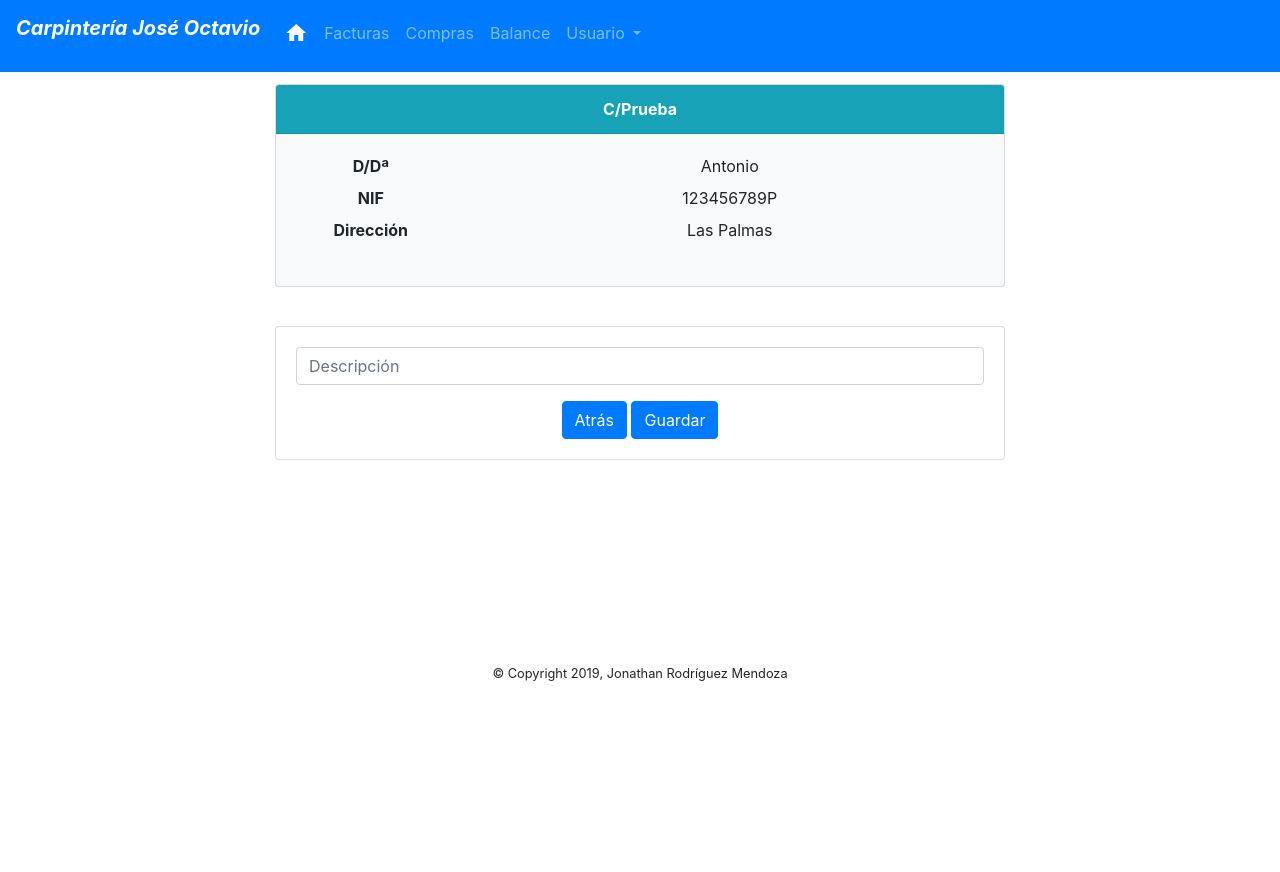
After one commit to jonathanroddev/JORCarp, a PHP site: page /Views/cliente.php?idcliente=1 in a window 1280 px wide. The commit adds this page. Run offline with PHP 8.4, Linux system fonts and the light colour scheme; a user stored in the database is signed in; data comes from the database, SQL or seed files in the repository.

Commit message:
08-07-2019 15:47 - Empezadas a crear las páginas para cada cliente.

```diff
--- a/Controllers/MainController.php
+++ b/Controllers/MainController.php
@@ -13,4 +13,12 @@ if(isset($_POST["uploadFile"])){
     $invUtils = new InvoicesUtils();
     $invUtils->uploadCustomersData();
 }
+if(isset($_POST["invoice"])){
+    if(isset($_GET["idcliente"])){
+        if(isset($_POST["descriptions"])){
+            echo $_GET["idcliente"];
+            echo $_POST["descriptions"][0];
+        }
+    }
+}
 ?>
--- a/Models/DBUtils.php
+++ b/Models/DBUtils.php
@@ -33,8 +33,28 @@ class DBUtils
         $_SESSION["userStatus"] = 0;
         $_SESSION["userPrivileges"] = 0;
         $_SESSION["fileUploaded"] = false;
-        $_SESSION["customersData"] = null;
         if(isset($_SESSION["fileDirectory"])) unlink($_SESSION["fileDirectory"]);
+        $this->deleteCustomersTable();
+    }
+
+    function insertCustomersDatas($customers)
+    {
+        $dbConn = new DBConnection();
+        $pdoConnection = $dbConn->PdoConnection();
+        try {
+            for($i=0;$i<sizeof($customers);$i++){
+                $name = $customers[$i]["name"];
+                $nif = $customers[$i]["nif"];
+                $address1 = $customers[$i]["address1"];
+                $address2 = $customers[$i]["address2"];
+                $sql = "INSERT INTO customers (cus_name,cus_nif,cus_address1,cus_address2) VALUES ('".$name."','".$nif."','".$address1."','".$address2."')";
+                $prepareQuery = $pdoConnection->prepare($sql);
+                $prepareQuery->execute();
+            }
+        } catch (Exception $e) {
+            echo '<hr>Reading Error: (' . $e->getMessage() . ')';
+            return false;
+        }
     }
 
     function getDatas($sql)
@@ -44,11 +64,25 @@ class DBUtils
         try {
             $prepareQuery = $pdoConnection->prepare($sql);
             $prepareQuery->execute();
-            $result = $prepareQuery->fetch(PDO::FETCH_ASSOC);
+            $result = $prepareQuery->fetchAll(PDO::FETCH_ASSOC);
         } catch (Exception $e) {
             echo '<hr>Reading Error: (' . $e->getMessage() . ')';
             return false;
         }
         return $result;
     }
+
+    function deleteCustomersTable()
+    {
+        $dbConn = new DBConnection();
+        $pdoConnection = $dbConn->PdoConnection();
+        try {
+            $sql= "DELETE FROM customers";
+            $prepareQuery = $pdoConnection->prepare($sql);
+            $prepareQuery->execute();
+        } catch (Exception $e) {
+            echo '<hr>Reading Error: (' . $e->getMessage() . ')';
+            return false;
+        }
+    }
 }
--- a/Models/InvoicesUtils.php
+++ b/Models/InvoicesUtils.php
@@ -5,12 +5,15 @@ class InvoicesUtils
 
     function uploadCustomersData()
     {
+        include_once "DBUtils.php";
+        $dbUtils = new DBUtils();
         $uploadTo = '../Files/';
         $uploadCustomersFile = $uploadTo . basename($_FILES['customersFile']['name']);
         move_uploaded_file($_FILES['customersFile']['tmp_name'], $uploadCustomersFile);
+        $_SESSION["fileDirectory"] = $uploadCustomersFile;
+        $customers = $this->exportCustomersFromExcel($uploadCustomersFile);
+        $dbUtils->insertCustomersDatas($customers);
         $_SESSION["fileUploaded"] = true;
-        $_SESSION["fileDirectory"] = $uploadCustomersFile;
-        $_SESSION["customersData"] = $this->exportCustomersFromExcel($uploadCustomersFile);
     }
 
     function exportCustomersFromExcel($customersFileName)
--- a/Views/Layouts/header.php
+++ b/Views/Layouts/header.php
@@ -4,6 +4,7 @@
 session_start();
 include_once("../Controllers/MainController.php");
 include_once("../Models/DBUtils.php");
+include_once("../Models/InvoicesUtils.php");
 ?>
 <head>
     <title><?php echo $title ?></title>
@@ -14,8 +15,15 @@ include_once("../Models/DBUtils.php");
           rel="stylesheet">
 </head>
 <body>
+<script type="text/javascript">
+    {
+        if (history.forward(1))
+            location.replace(history.forward(1))
+    }
+</script>
 <nav class="navbar navbar-expand-lg navbar-dark bg-primary">
-    <p class="font-weight-bolder font-italic"><a class="navbar-brand" href="/Views/contabilidad.php">Carpintería José Octavio</a></p>
+    <p class="font-weight-bolder font-italic"><a class="navbar-brand" href="/Views/contabilidad.php">Carpintería José
+            Octavio</a></p>
     <?php if (isset($_SESSION["userPrivileges"]) && $_SESSION["userPrivileges"] == 1) { ?>
         <button class="navbar-toggler" type="button" data-toggle="collapse" data-target="#navbarNavDropdown"
                 aria-controls="navbarNavDropdown" aria-expanded="false" aria-label="Toggle navigation">
--- /dev/null
+++ b/Views/cliente.php
@@ -0,0 +1,49 @@
+<?php
+include_once("../Models/DBUtils.php");
+$dbUtils = new DBUtils();
+if (isset($_GET["idcliente"])) $cusId = $_GET["idcliente"];
+$sql = "SELECT * FROM customers WHERE cus_id=" . $cusId;
+$customer = $dbUtils->getDatas($sql);
+$title = "Cliente: " . $customer[0]["cus_address1"];
+
+include_once("Layouts/header.php");
+if (isset($_SESSION["userPrivileges"]) && $_SESSION["userPrivileges"] == 1) { ?>
+    <div class="col-8">
+        <div class="card bg-light mb-3 text-center">
+            <div class="card-header text-white bg-info"><strong><?php echo $customer[0]["cus_address1"] ?></strong>
+            </div>
+            <div class="card-body">
+                <dl class="row">
+                    <dt class="col-sm-3">D/Dª</dt>
+                    <dd class="col-sm-9"><?php echo $customer[0]["cus_name"] ?></dd>
+                    <dt class="col-sm-3">NIF</dt>
+                    <dd class="col-sm-9"><?php echo $customer[0]["cus_nif"] ?></dd>
+                    <dt class="col-sm-3">Dirección</dt>
+                    <dd class="col-sm-9"><?php echo $customer[0]["cus_address2"] ?></dd>
+                </dl>
+            </div>
+        </div>
+    </div>
+    <div class="col-8">
+        <div class="card text-center">
+            <div class="card-body">
+                <form method="POST" action="">
+                    <div class="form-group">
+                        <input type="text" class="form-control" name="descriptions[]" placeholder="Descripción"
+                               required>
+                    </div>
+                    <input type="hidden" name="invoice">
+                    <button type="button" class="btn btn-primary" onclick="location.href='facturas.php'">Atrás</button>
+                    <button type="submit" class="btn btn-primary">Guardar</button>
+                </form>
+            </div>
+        </div>
+    </div>
+
+
+<?php } else { ?>
+    <div class="alert alert-primary" role="alert">
+        Acceso Denegado. Por favor, ingresa un usuario y contraseña válidos pulsando <a href="login.php">aquí</a>
+    </div>
+<?php }
+include_once("Layouts/footer.php"); ?>
```
Also changed, not shown: Views/facturas.php (+8 -6 lines), 1 other file.
